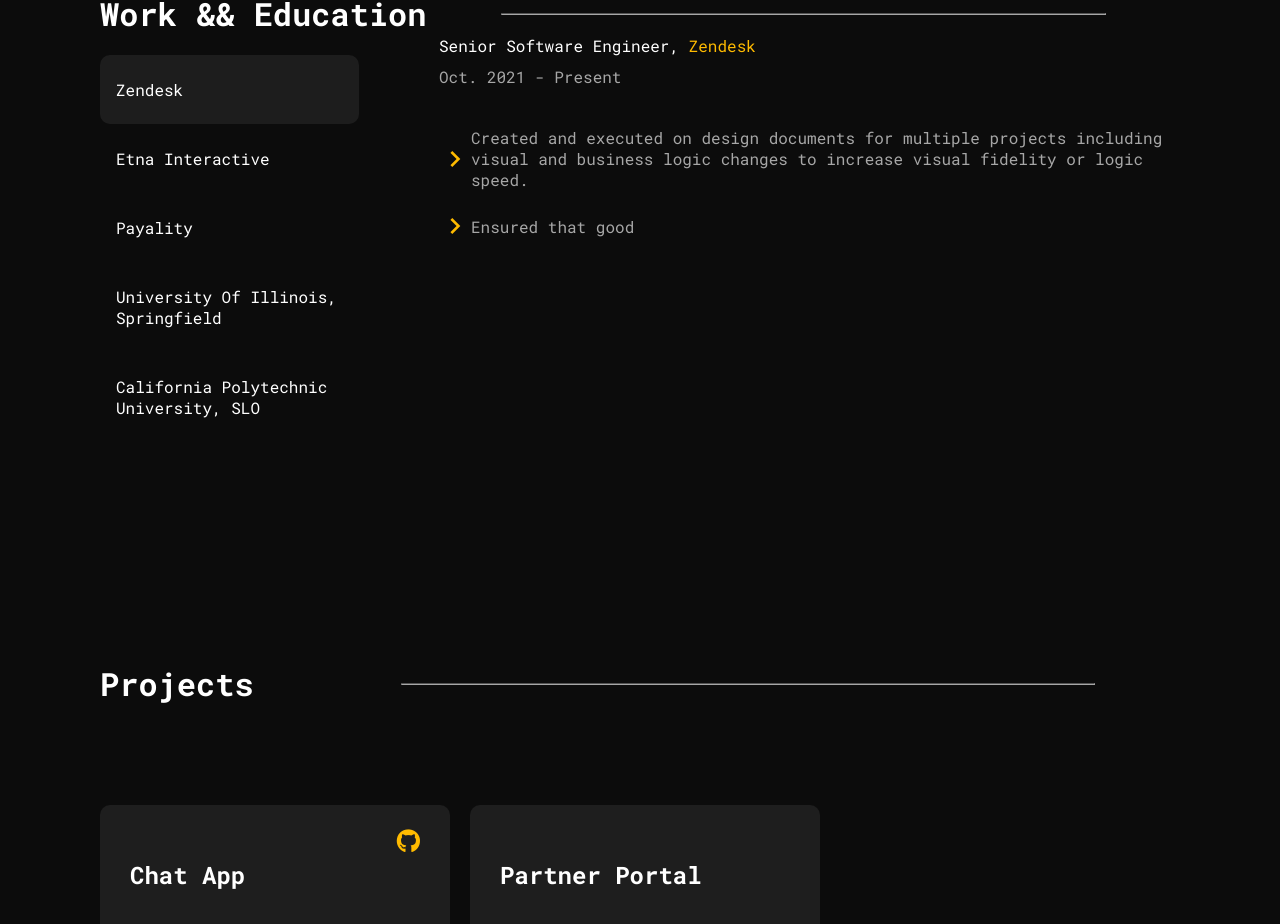
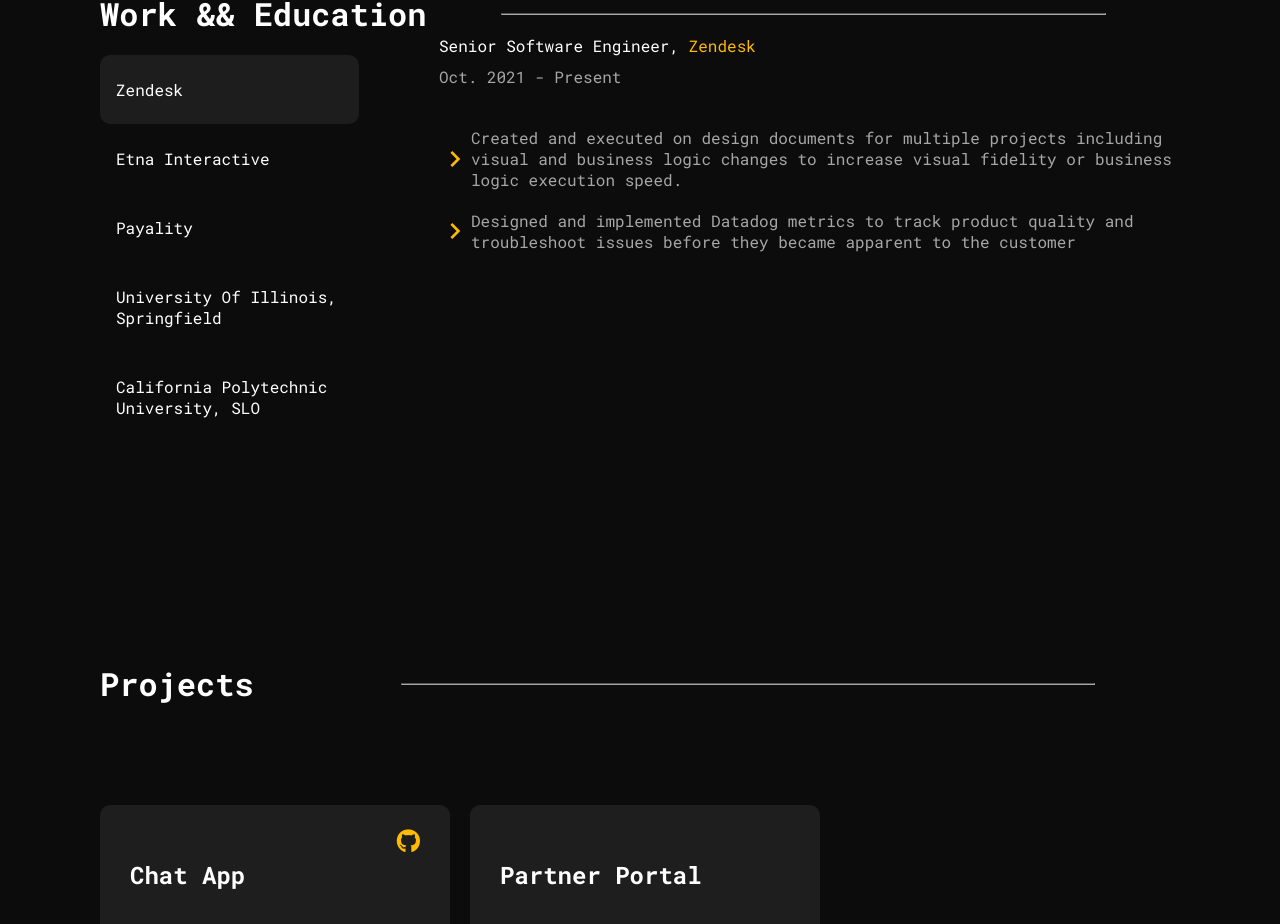
Before and after one commit to AustinVieth/personal-website-v3, a React (Create React App) app: page / in a window 1280 px wide. Shown: the part 1959-2883 px from the top of the page. Built offline with nearby package versions, Linux system fonts and the light colour scheme.

Commit message:
correct work-rendering issue that used incorrect indexes for the work items

```diff
--- a/src/Components/Work.js
+++ b/src/Components/Work.js
@@ -20,8 +20,8 @@
     "Senior Software Engineer",
     "Oct. 2021 - Present",
     [
-      "Created and executed on design documents for multiple projects including visual and business logic changes to increase visual fidelity or logic speed.",
-      "Ensured that good ",
+      "Created and executed on design documents for multiple projects including visual and business logic changes to increase visual fidelity or business logic execution speed.",
+      "Designed and implemented Datadog metrics to track product quality and troubleshoot issues before they became apparent to the customer",
     ]
   ),
   new ExperienceItem(
@@ -30,7 +30,7 @@
     "Web Developer",
     "Aug. 2021 - Oct. 2021",
     [
-      "Worked with multiple technologies to create web experiences for Aesthetic Surgeons",
+      "Worked with multiple technologies including HTML, CSS, JS, ColdFusion, and Vue to create web experiences for Aesthetic Surgeons",
       "Created custom features that mimic a SPA using only vanilla javascript",
     ]
   ),
@@ -74,12 +74,12 @@
   };
 
   const renderExperienceList = () => {
-    return experienceItems.map((item) => {
+    return experienceItems.map((item, index) => {
       return (
         <li
           onClick={handleSelection}
           key={item.id}
-          value={item.id}
+          value={index}
           className={`work-selector-item ${
             selected.id === item.id ? "selected" : ""
           }`}
```
